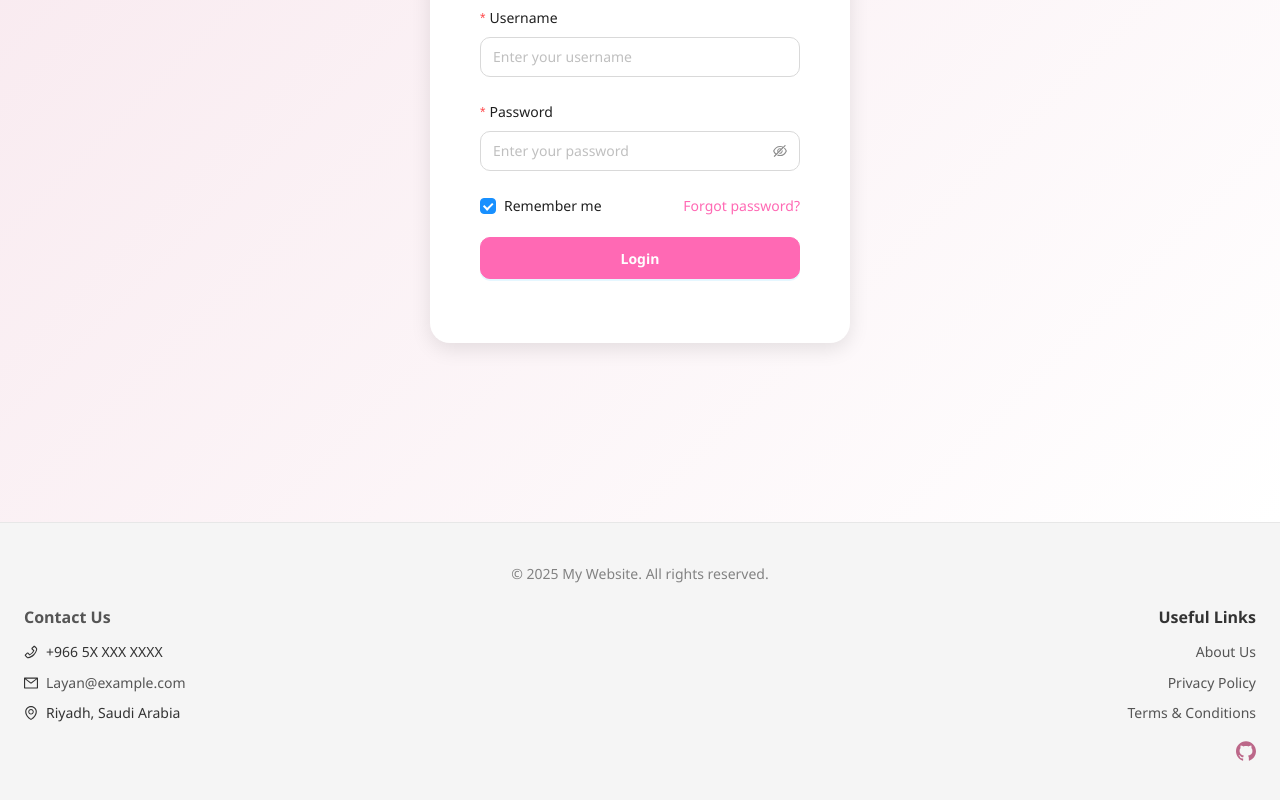
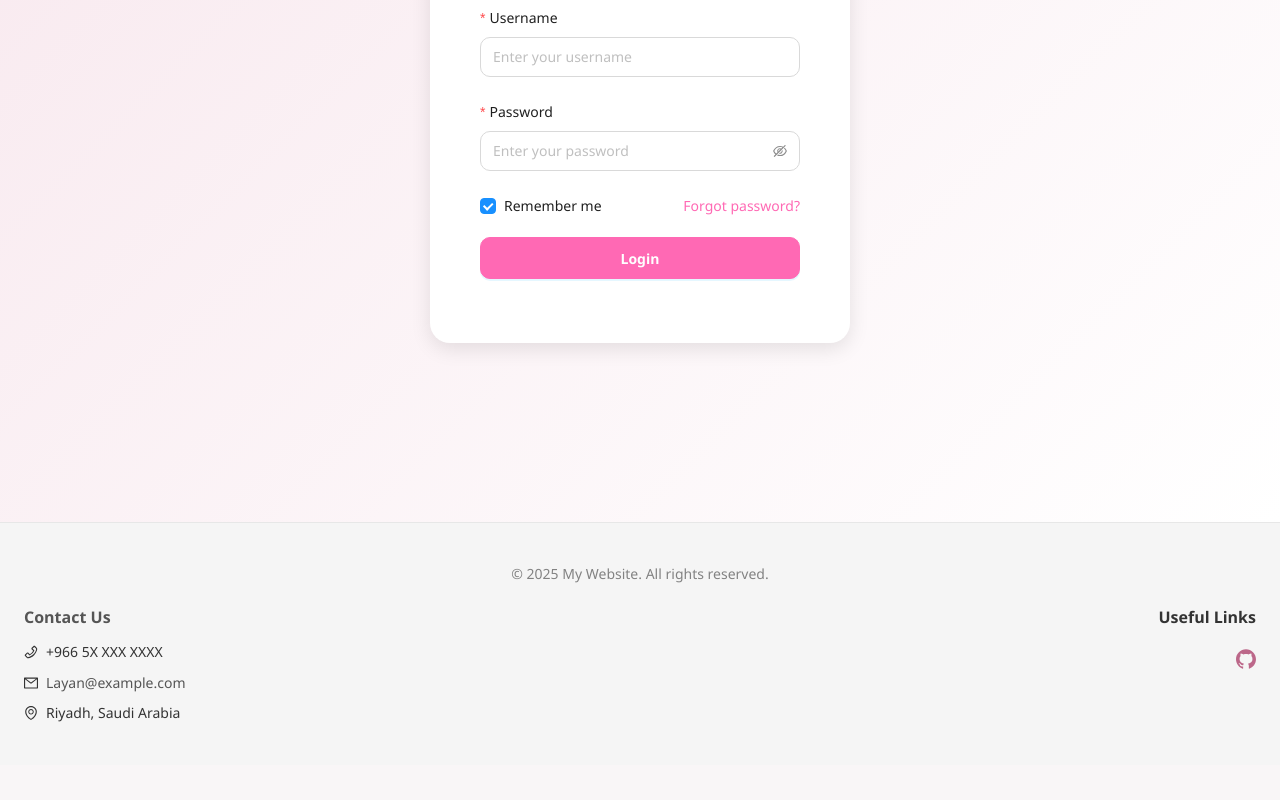
Before and after one commit to LayanALorayj/shopping-cart, a React (Vite) app: page /login in a window 1280 px wide. Shown: the part 342-1142 px from the top of the page. After the commit the page ends 1107 px from the top, so only its background shows below. Built offline with nearby package versions, Linux system fonts and the light colour scheme; no server answers.

Commit message:
fix Footer

```diff
--- a/src/App.css
+++ b/src/App.css
@@ -3,6 +3,16 @@
   padding: 0;
   box-sizing: border-box;
 }
+.app-container {
+  display: flex;
+  flex-direction: column;
+  min-height: 100vh;
+}
+
+.app-content {
+  flex: 1;
+}
+
 
 body {
   font-family: "Poppins", "Segoe UI", Tahoma, Geneva, Verdana, sans-serif;
--- a/src/App.tsx
+++ b/src/App.tsx
@@ -34,7 +34,9 @@
     }}
   >
     <Router>
+      <div className="app-container">
         <Header />
+        <div className="app-content">
           <Suspense
             fallback={
               <div style={{ textAlign: "center", marginTop: "100px", fontSize: "18px" }}>
@@ -53,7 +55,9 @@
               <Route path="/search" element={<SearchPage />} />
             </Routes>
           </Suspense>
+        </div>
         <AppFooter />
+      </div>
     </Router>
   </ConfigProvider>
 </ErrorBoundary>
--- a/src/components/layout/Footer.tsx
+++ b/src/components/layout/Footer.tsx
@@ -65,16 +65,6 @@
           </Title>
 
           <Space direction="vertical" size="small" className="footer-links">
-            <Link href="#" className="footer-link">
-              {t("footer.aboutUs")}
-            </Link>
-            <Link href="#" className="footer-link">
-              {t("footer.privacyPolicy")}
-            </Link>
-            <Link href="#" className="footer-link">
-              {t("footer.termsConditions")}
-            </Link>
-
             <div className="footer-social">
               <Link
                 href="https://github.com/LayanALorayj/shopping-cart"
```
Lines whose indentation alone changed are shown as unchanged.
